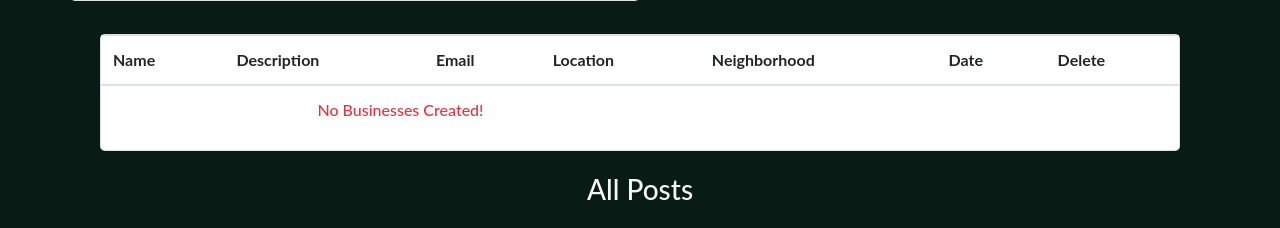
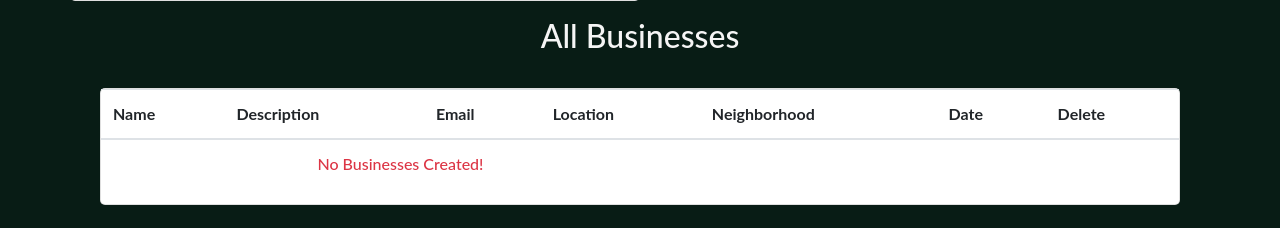
Before and after one commit to ezekielkibiego/The_Neighborhood, a Django app: page /posts/ in a window 1280 px wide. Shown: the part 744-972 px from the top of the page. Run offline with Django 3.2, Linux system fonts and the light colour scheme; data that the repository does not hold is empty; some libraries are stand-ins or nearby versions; some web fonts are replaced.

Commit message:
modify single_hood

```diff
--- a/hoodapp/templates/hoods.html
+++ b/hoodapp/templates/hoods.html
@@ -49,5 +49,6 @@
 
             {% endfor %}
         </div>
+        <br>
     </div>
 {% endblock %}
--- a/hoodapp/templates/profile.html
+++ b/hoodapp/templates/profile.html
@@ -94,7 +94,7 @@
 
     </div>
 
-
+    <h2 class="text-center mt-3">All Businesses</h2>
 
     <div class="col-md-12 links">
         <div class="card">
```
